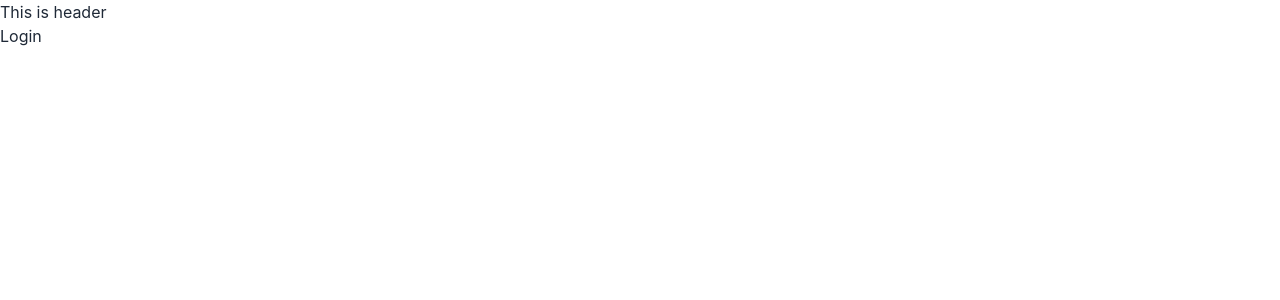
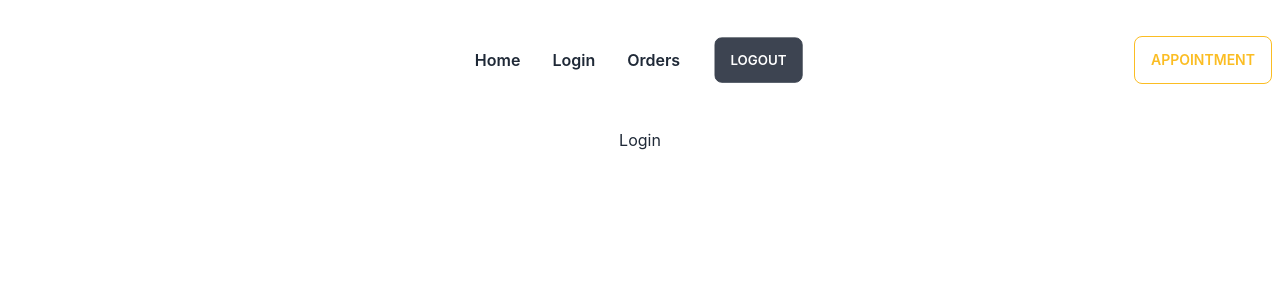
Before and after one commit to anikshajol/ah-travel-client-side, a React (Create React App) app: page /login in a window 1280 px wide. Shown: the top 300 px of the page. Built offline with nearby package versions, Linux system fonts and the light colour scheme.

Commit message:
banner section added

```diff
--- a/src/App.js
+++ b/src/App.js
@@ -4,7 +4,7 @@ import { routes } from "./router/routes";
 
 function App() {
   return (
-    <div className="">
+    <div className="App">
       <RouterProvider router={routes}></RouterProvider>
     </div>
   );
--- /dev/null
+++ b/src/Components/Banner/Banner.css
@@ -0,0 +1,22 @@
+.banner-section img {
+  width: 100vw;
+  height: 70vh;
+  object-fit: cover;
+}
+
+.banner-section:after {
+  content: "";
+  position: absolute;
+  left: 0;
+  top: 8rem;
+  bottom: 0;
+  width: 100%;
+  height: 70vh;
+  border-radius: 12px;
+  display: inline-block;
+  background: linear-gradient(
+    to right,
+    #151515 0%,
+    rgba(21, 21, 21, 0) 100%
+  ); /* W3C */
+}
--- /dev/null
+++ b/src/Components/Banner/Banner.js
@@ -0,0 +1,15 @@
+import React from "react";
+import banner from "../../assets/banner/banner.jpg";
+import "./Banner.css";
+
+const Banner = () => {
+  return (
+    <div>
+      <section className="banner-section">
+        <img src={banner} alt="" />
+      </section>
+    </div>
+  );
+};
+
+export default Banner;
--- a/src/Components/Header/Header.js
+++ b/src/Components/Header/Header.js
@@ -1,9 +1,65 @@
 import React from "react";
+import { Link } from "react-router-dom";
 
 const Header = () => {
+  const menuItems = (
+    <>
+      <li className="font-semibold">
+        <Link to="/">Home</Link>
+      </li>
+      <li className="font-semibold">
+        <Link to="/login">Login</Link>
+      </li>
+      <>
+        <li className="font-semibold">
+          <Link to="/orders">Orders</Link>
+        </li>
+        <li className="font-semibold">
+          <Link to="/login">
+            <button className="btn">Logout</button>
+          </Link>
+        </li>
+      </>
+    </>
+  );
+
   return (
-    <div>
-      <h2>This is header</h2>
+    <div className="navbar h-20 mb-12 pt-12 bg-base-100">
+      <div className="navbar-start">
+        <div className="dropdown">
+          <label tabIndex={0} className="btn btn-ghost lg:hidden">
+            <svg
+              xmlns="http://www.w3.org/2000/svg"
+              className="h-5 w-5"
+              fill="none"
+              viewBox="0 0 24 24"
+              stroke="currentColor"
+            >
+              <path
+                strokeLinecap="round"
+                strokeLinejoin="round"
+                strokeWidth="2"
+                d="M4 6h16M4 12h8m-8 6h16"
+              />
+            </svg>
+          </label>
+          <ul
+            tabIndex={0}
+            className="menu menu-compact dropdown-content mt-3 p-2 shadow bg-base-100 rounded-box w-52"
+          >
+            {menuItems}
+          </ul>
+        </div>
+        <Link to="/" className="btn btn-ghost normal-case text-xl">
+          {/* <img src={logo} alt="" /> */}
+        </Link>
+      </div>
+      <div className="navbar-center hidden lg:flex">
+        <ul className="menu menu-horizontal p-0">{menuItems}</ul>
+      </div>
+      <div className="navbar-end">
+        <button className="btn btn-outline btn-warning">Appointment</button>
+      </div>
     </div>
   );
 };
--- a/src/Components/Home/Home.js
+++ b/src/Components/Home/Home.js
@@ -1,9 +1,10 @@
 import React from "react";
+import Banner from "../Banner/Banner";
 
 const Home = () => {
   return (
     <div>
-      <h2>Home</h2>
+      <Banner></Banner>
     </div>
   );
 };
--- /dev/null
+++ b/src/contexts/AuthProvider.js
@@ -0,0 +1,56 @@
+import React, { createContext, useEffect, useState } from "react";
+import {
+  createUserWithEmailAndPassword,
+  getAuth,
+  onAuthStateChanged,
+  signInWithEmailAndPassword,
+  signOut,
+} from "firebase/auth";
+import app from "../firebase/firebase.config";
+export const AuthContext = createContext();
+
+const auth = getAuth(app);
+
+const AuthProvider = ({ children }) => {
+  const [user, setUser] = useState(null);
+  const [loading, setLoading] = useState(true);
+
+  const createUser = (email, password) => {
+    setLoading(true);
+    return createUserWithEmailAndPassword(auth, email, password);
+  };
+
+  const signIn = (email, password) => {
+    setLoading(true);
+    return signInWithEmailAndPassword(auth, email, password);
+  };
+
+  const logOut = () => {
+    return signOut(auth);
+  };
+
+  useEffect(() => {
+    const unsubscribe = onAuthStateChanged(auth, (currentUser) => {
+      console.log(currentUser);
+      setUser(currentUser);
+      setLoading(false);
+    });
+
+    return () => {
+      return unsubscribe();
+    };
+  }, []);
+
+  const authInfo = {
+    user,
+    loading,
+    createUser,
+    signIn,
+    logOut,
+  };
+  return (
+    <AuthContext.Provider value={authInfo}>{children}</AuthContext.Provider>
+  );
+};
+
+export default AuthProvider;
```
Also changed, not shown: src/Components/Services/Services.js (added), src/assets/logo/logo.png (added), 1 other file (tests, documents, lock files or other folders).
